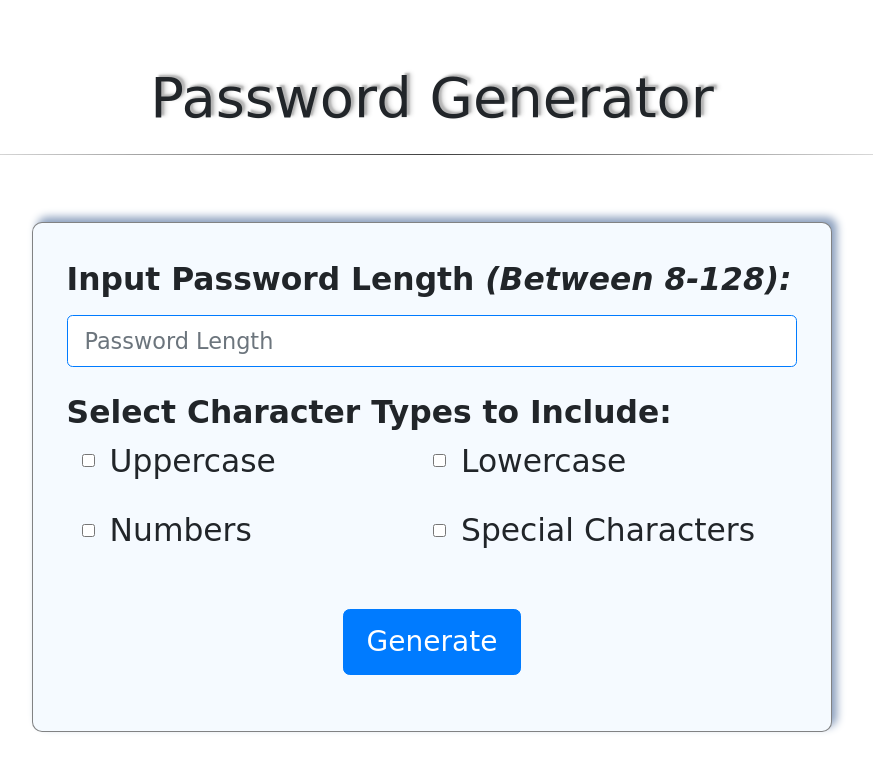
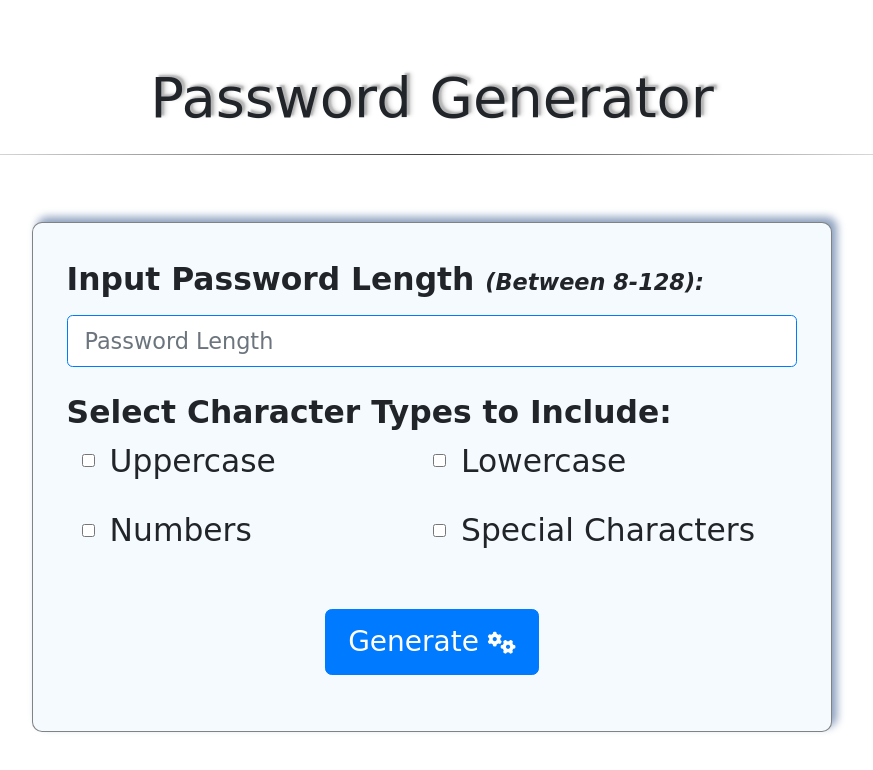
Before and after one commit to mhans003/passwordgenerator, a plain HTML site: page index.html in a window 1280 px wide. Shown: the whole page, without its empty margins (208-1081 px from the left). Drawn offline with nearby package versions, Linux system fonts and the light colour scheme; some packages are replaced by stand-ins of ours; a script that the page names is missing; a web font is replaced by a local one.

Commit message:
added fontawesome icons

```diff
--- a/assets/scripts/index.js
+++ b/assets/scripts/index.js
@@ -103,7 +103,7 @@ function generatePassword() {
     console.log('-----');
 
     //Display contents to the user.
-    document.getElementById("messageModalLabel").innerHTML = "<span class='text-primary'>" + "Your Secure Password:" + "</span>";
+    document.getElementById("messageModalLabel").innerHTML = "<span class='text-primary'>" + "Your Secure Password" + " <i class='fas fa-lock'></i>" + "</span>";
     //document.getElementById("password-output").innerHTML = password;
     password.forEach((character) => {
         document.getElementById("password-output").innerHTML += character;
--- a/assets/stylesheets/style.css
+++ b/assets/stylesheets/style.css
@@ -13,6 +13,10 @@ hr {
     border: 0;
     height: 1px;
     background-image: linear-gradient(to right, rgba(0, 0, 0, 0), rgba(0, 0, 0, 0.75), rgba(0, 0, 0, 0));
+}
+
+i {
+    font-size: 1.0rem;
 }
 
 .form-check-label {
--- a/index.html
+++ b/index.html
@@ -77,7 +77,7 @@
                     </div>
                 </div>
                 <div class="form-group text-center">
-                    <button id="submit-button" type="button" class="btn btn-primary btn-lg" data-toggle="modal" data-target="#messageModal">Generate</button>
+                    <button id="submit-button" type="button" class="btn btn-primary btn-lg" data-toggle="modal" data-target="#messageModal">Generate <i class="fas fa-cogs"></i></button>
                 </div>
             </form>
 
```
